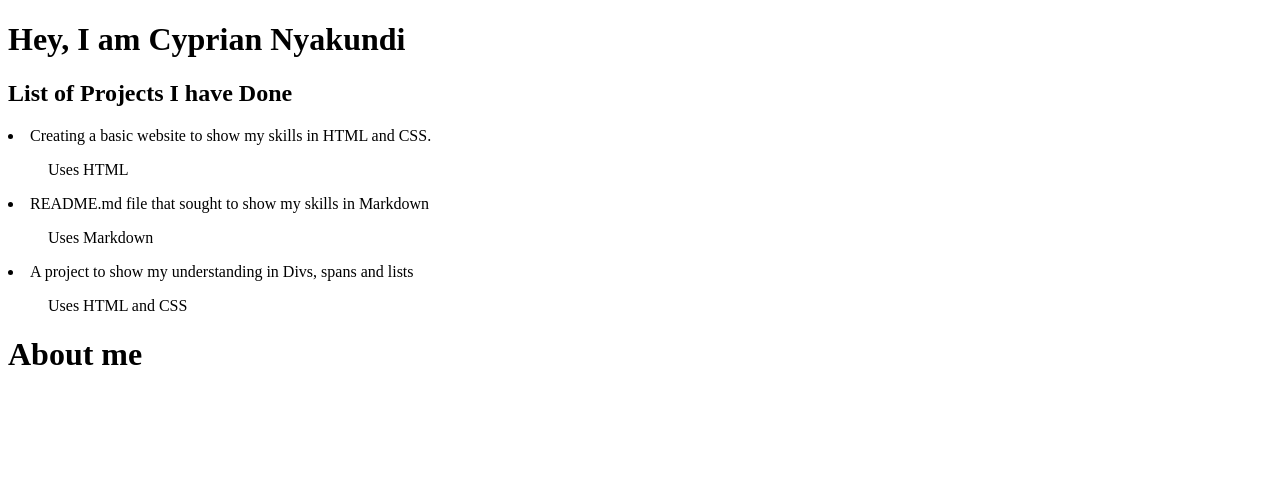
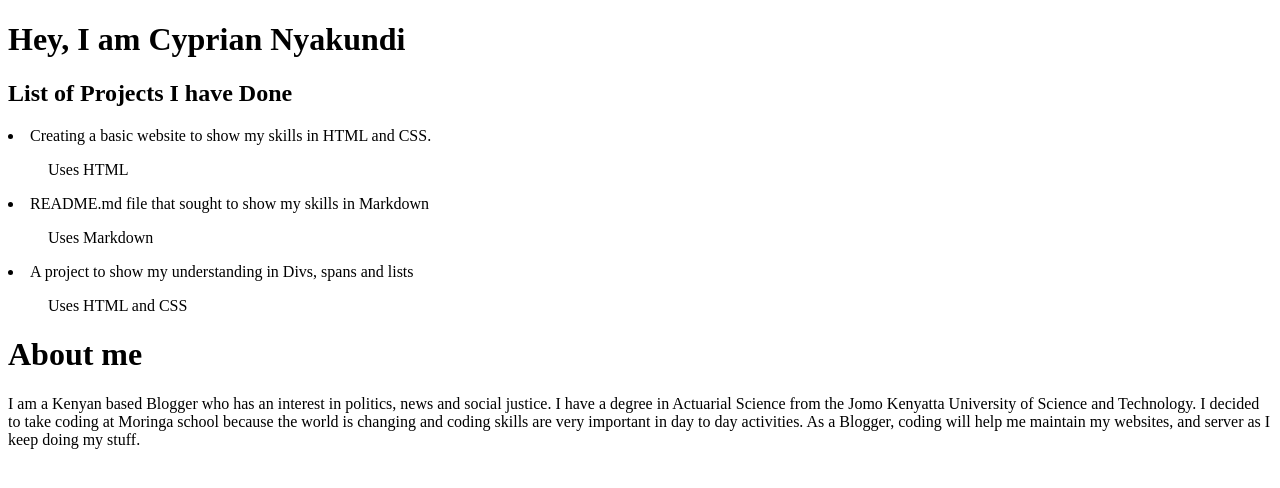
Before and after one commit to cnyakundi/my-portifolio, a plain HTML site: page index.html in a window 1280 px wide. Drawn offline with Linux system fonts and the light colour scheme.

Commit message:
Add a paragraph giving details about me

```diff
--- a/index.html
+++ b/index.html
@@ -29,6 +29,14 @@
       </ul>
     </li>
 
-    <h1>About me </h1>
+    <h1>About me</h1>
+    <p>
+     I am a Kenyan based Blogger who has an interest in politics, news and
+      social justice. I have a degree in Actuarial Science from the Jomo
+      Kenyatta University of Science and Technology. I decided to take coding at
+      Moringa school because the world is changing and coding skills are very
+      important in day to day activities. As a Blogger, coding will help me
+      maintain my websites, and server as I keep doing my stuff.
+    </p>
   </body>
 </html>
```
